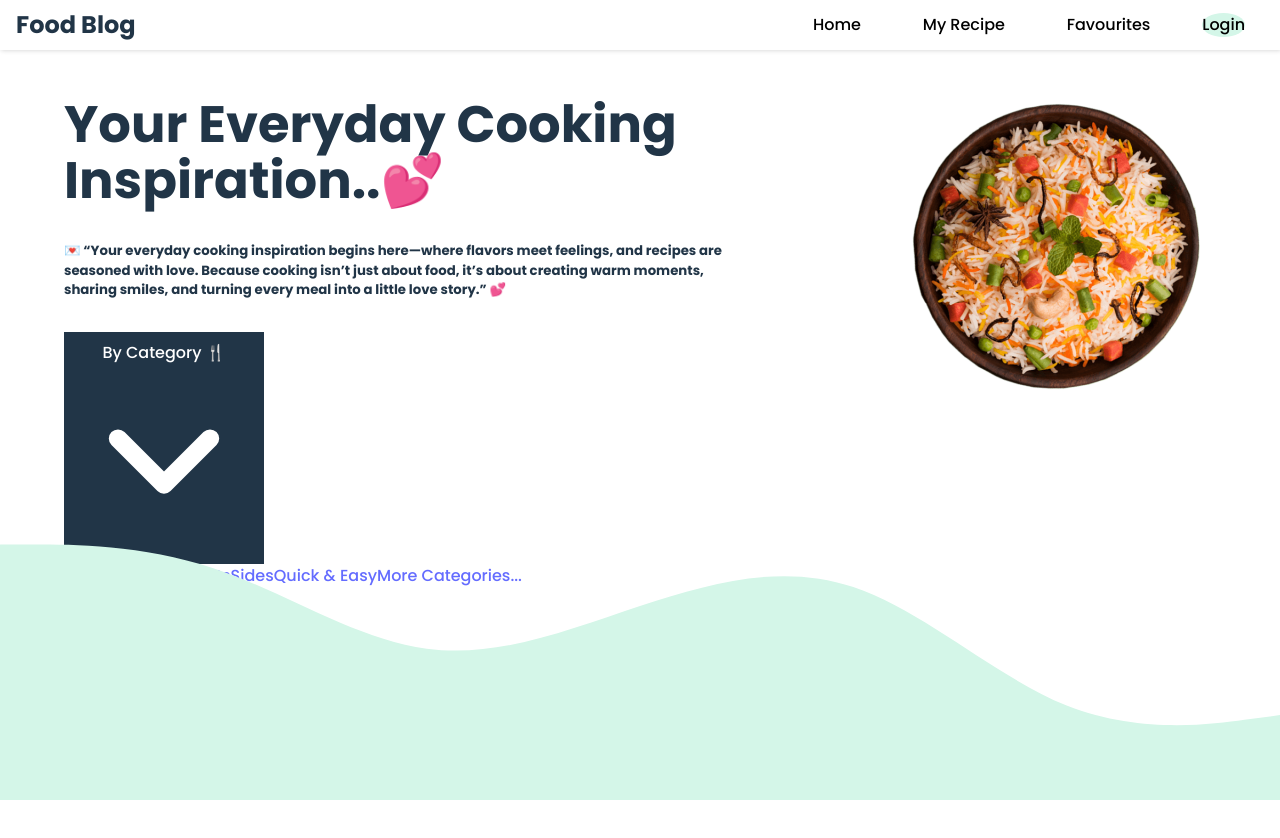
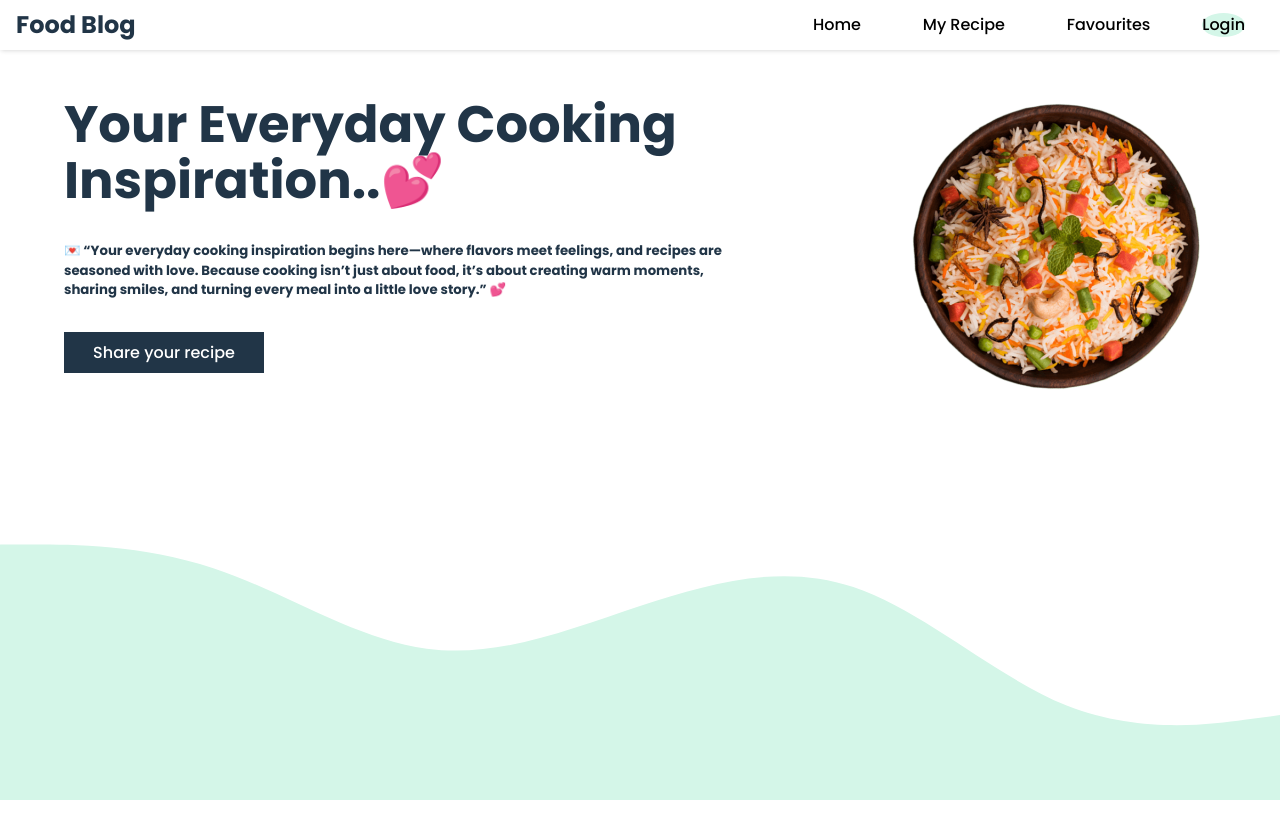
Before and after one commit to lipsuuu785/yummy, a React (Vite) app in the folder frontend/: page /favRecipe in a window 1280 px wide. Shown: the top 838 px of the page. Built offline with nearby package versions, Linux system fonts and the light colour scheme.

Commit message:
file modified

```diff
--- a/frontend/src/pages/Home.jsx
+++ b/frontend/src/pages/Home.jsx
@@ -34,25 +34,6 @@ export default function Home() {
                     a little love story.” 💕
                     </h5>
 
-                    <div className="mt-6 relative inline-block text-left">
-      <button className="inline-flex justify-center w-full rounded-md border border-pink-300 shadow-sm px-4 py-2 bg-white text-sm font-medium text-gray-700 hover:bg-pink-50 focus:outline-none">
-        By Category 🍴
-        <svg className="-mr-1 ml-2 h-5 w-5 text-pink-600" xmlns="http://www.w3.org/2000/svg" fill="none" viewBox="0 0 20 20" stroke="currentColor">
-          <path strokeLinecap="round" strokeLinejoin="round" strokeWidth="2" d="M5 8l5 5 5-5" />
-        </svg>
-      </button>
-<div className="origin-top-left absolute left-0 mt-2 w-56 rounded-md shadow-lg bg-white ring-1 ring-black ring-opacity-5">
-        <div className="py-1">
-          <a href="#mains" className="block px-4 py-2 text-sm text-gray-700 hover:bg-pink-100">Mains</a>
-          <a href="#soups" className="block px-4 py-2 text-sm text-gray-700 hover:bg-pink-100">Soups</a>
-          <a href="#desserts" className="block px-4 py-2 text-sm text-gray-700 hover:bg-pink-100">Desserts</a>
-          <a href="#sides" className="block px-4 py-2 text-sm text-gray-700 hover:bg-pink-100">Sides</a>
-          <a href="#quick-easy" className="block px-4 py-2 text-sm text-gray-700 hover:bg-pink-100">Quick & Easy</a>
-          <a href="#more" className="block px-4 py-2 text-sm text-gray-700 hover:bg-pink-100">More Categories...</a>
-        </div>
-      </div>
-    </div>
-
                     <button onClick={addRecipe}>Share your recipe</button>
                 </div>
                 <div className='right'>
```
